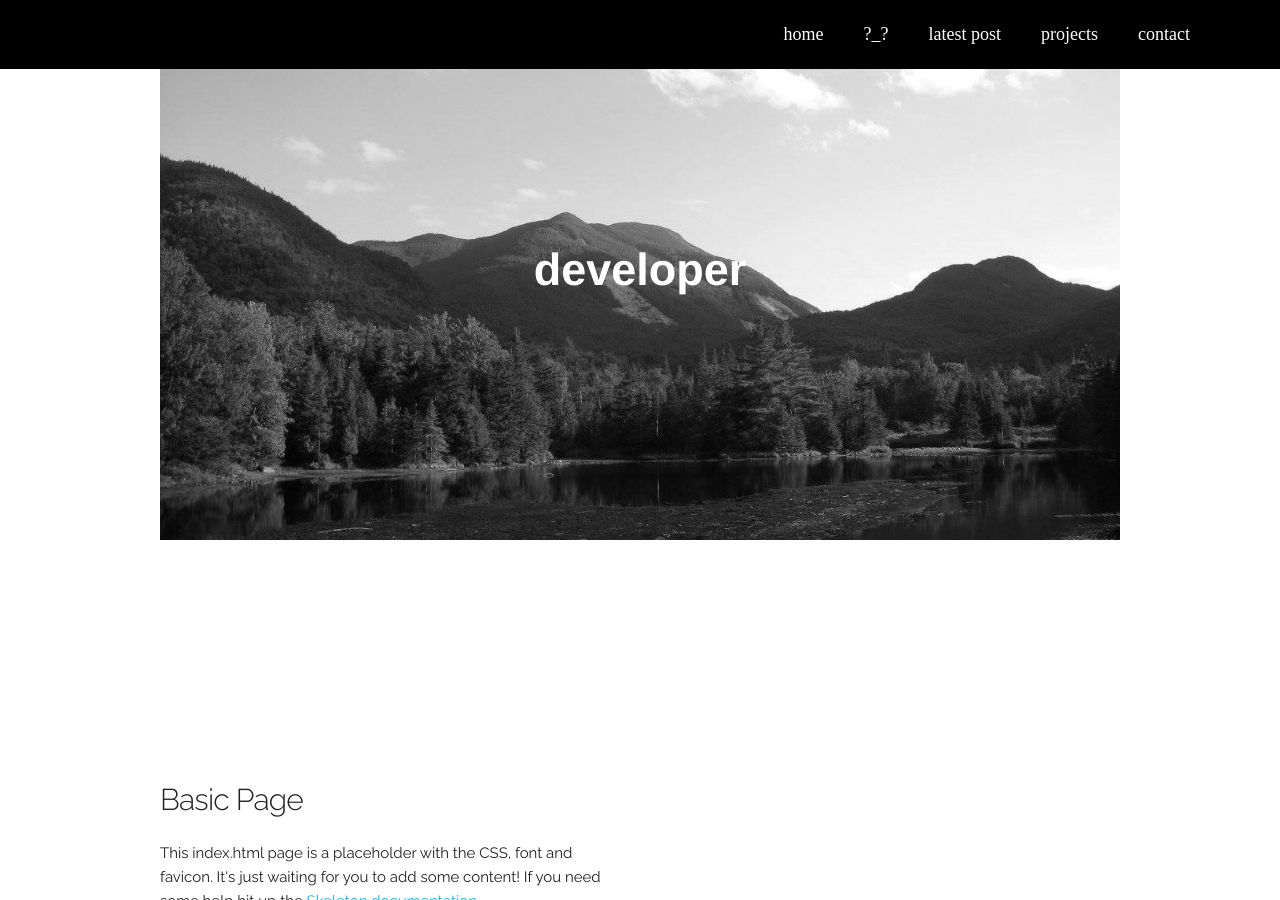
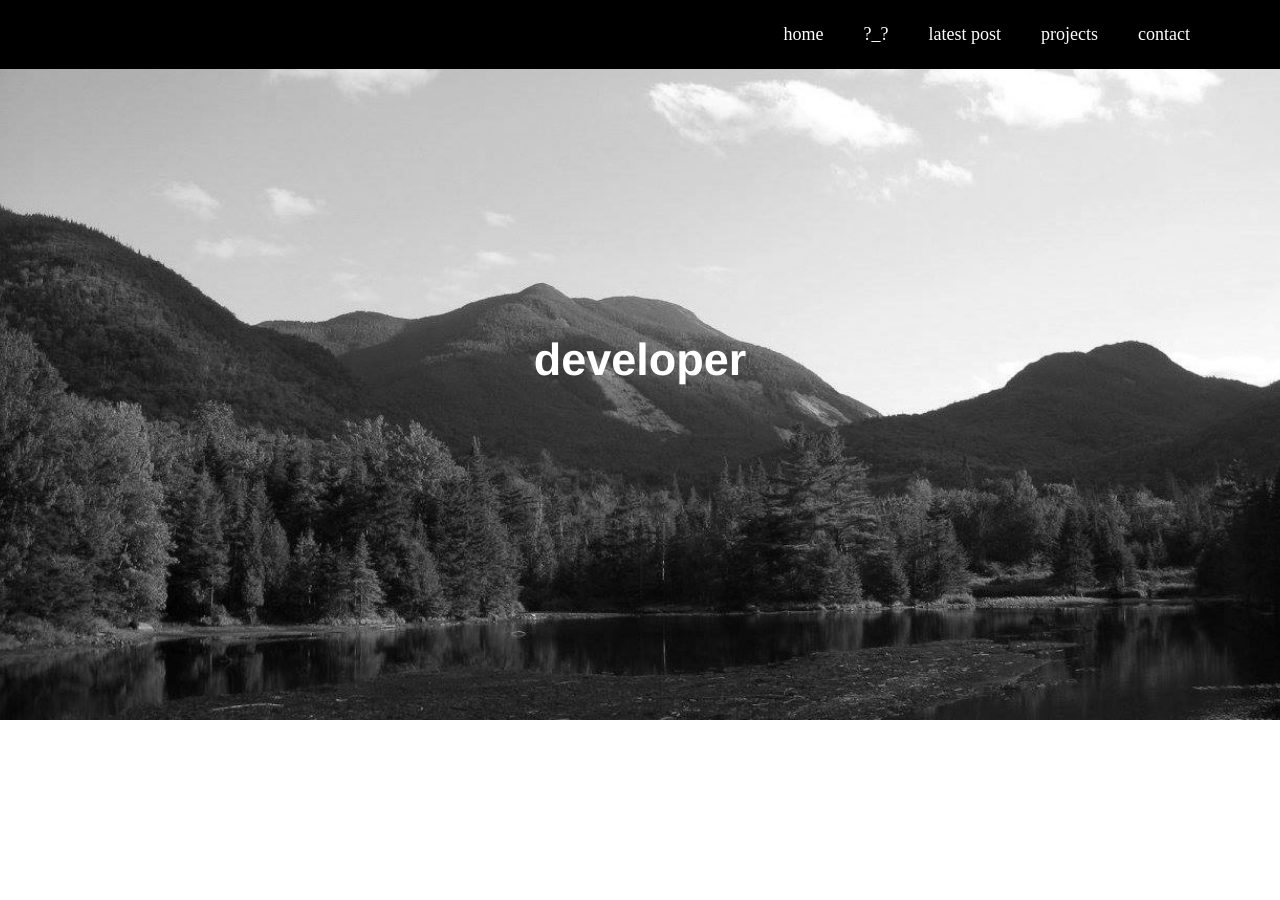
Before and after one commit to drsaeva/drsaeva.github.io, a Jekyll site: the page temp.html, which Jekyll copies as it is, in a window 1280 px wide and 900 px high. Built offline with Jekyll 4.4.1, drawn with Linux system fonts in a browser that asks for light colours; nearby versions of some CDN libraries; comment, search, counter and statistics services are not loaded.

Commit message:
Update temp.html

```diff
--- a/temp.html
+++ b/temp.html
@@ -54,7 +54,7 @@
   –––––––––––––––––––––––––––––––––––––––––––––––––– -->
   <!-- Landing Image -->
   <section id="landing">
-    <div class="container">
+    <div class="container-landing">
       <div class="landing">
         <div class="landing-text">developer</div>
       </div>
```
